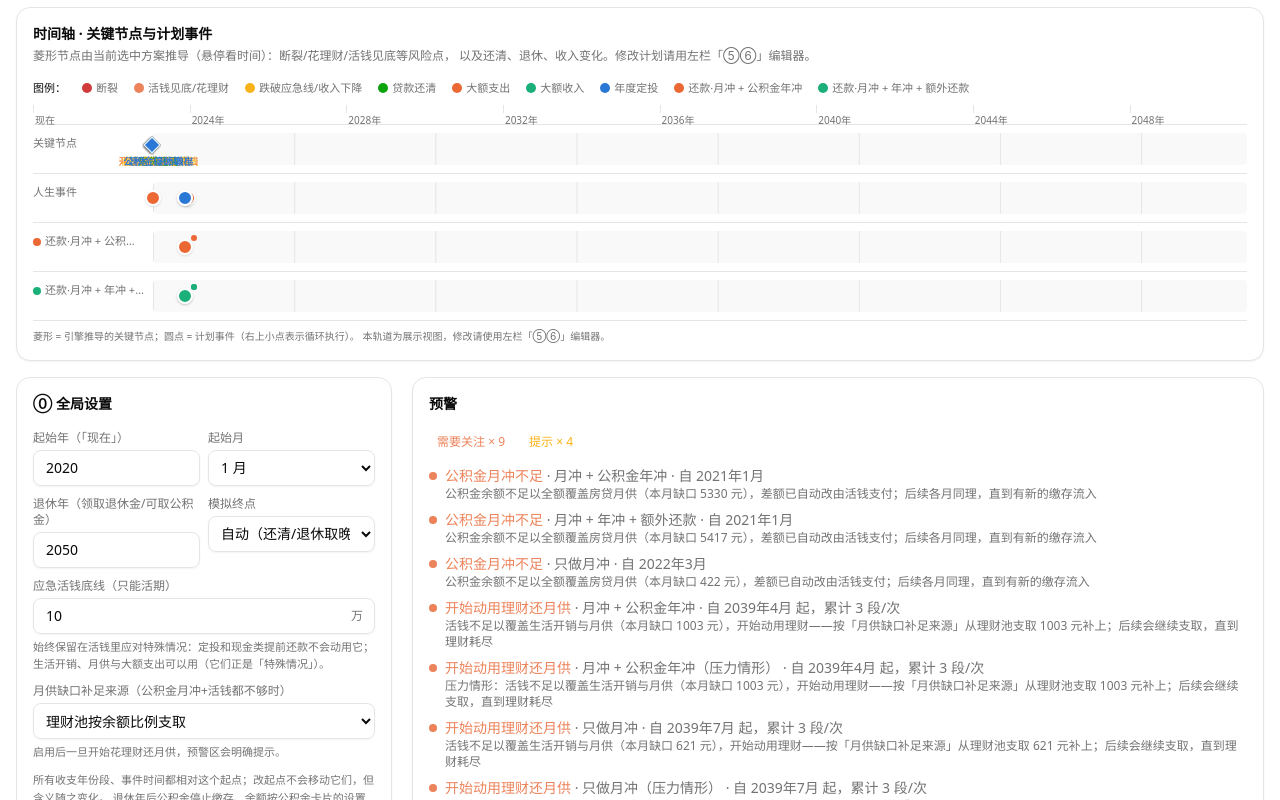
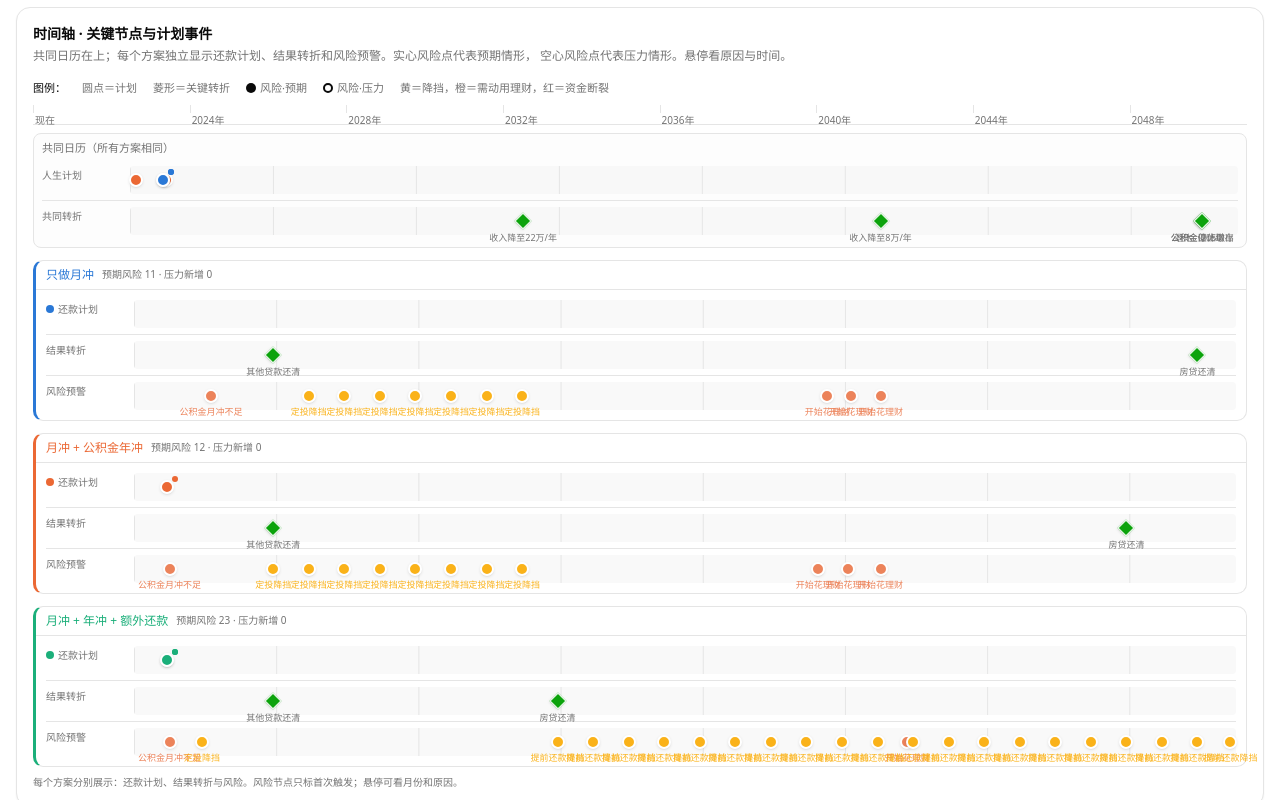
Before and after one commit to rccoder/Should-I-PrePay, a React (Vite) app: page / in a window 1280 px wide. Shown: the part 880-1680 px from the top of the page. Built offline with nearby package versions, Linux system fonts and the light colour scheme.

Commit message:
feat: unify warnings into scenario timelines

```diff
--- a/src/components/timeline/TimelineEditor.tsx
+++ b/src/components/timeline/TimelineEditor.tsx
@@ -1,14 +1,9 @@
+import { useMemo } from 'react'
 import { useAppStore } from '@/store/useAppStore'
-import { SCENARIO_COLORS } from '@/config/chart-theme'
+import { SCENARIO_COLORS, STATUS_COLORS } from '@/config/chart-theme'
 import { formatMoney, monthIndexToLabel } from '@/lib/format'
-import type { Milestone } from '@/engine/milestones'
-
-/**
- * 统一时间轴（纯展示）：
- * - 「关键节点」轨道：引擎推导的里程碑（活钱见底/开始花理财/断裂/还清/退休/收入断崖）
- * - 人生事件与各方案还款段的计划位置
- * 不支持拖拽编辑——修改请在左栏对应编辑器中进行。
- */
+import { deriveMilestones, type Milestone } from '@/engine/milestones'
+import type { AnalysisResult, ScenarioDef, Warning, WarningKind } from '@/engine/types'
 
 const LIFE_META = {
   'big-expense': { label: '大额支出', color: 'var(--chart-slot-2)' },
@@ -16,80 +11,65 @@ const LIFE_META = {
   invest: { label: '年度定投', color: 'var(--chart-slot-1)' },
 } as const
 
-const TONE_COLOR = {
-  danger: 'var(--status-danger)',
-  severe: 'var(--status-severe)',
-  warn: 'var(--status-warn)',
-  good: 'var(--status-good)',
-  info: 'var(--chart-slot-1)',
-} as const
+const RISK_META: Record<WarningKind, { label: string; color: string }> = {
+  broken: { label: '资金断裂', color: STATUS_COLORS.danger },
+  'stress-broken': { label: '资金断裂', color: STATUS_COLORS.danger },
+  'offset-shortfall': { label: '公积金月冲不足', color: STATUS_COLORS.severe },
+  'monthly-topup': { label: '开始花理财', color: STATUS_COLORS.severe },
+  'prepay-shortfall': { label: '提前还款降挡', color: STATUS_COLORS.warn },
+  'invest-shortfall': { label: '定投降挡', color: STATUS_COLORS.warn },
+  'expense-shortfall': { label: '大额支出不足', color: STATUS_COLORS.severe },
+}
 
-export function TimelineEditor({
-  horizon,
-  milestones,
-}: {
-  horizon: number
-  milestones: Milestone[]
-}) {
-  const startYear = useAppStore((s) => s.global.startYear)
-  const startMonth = useAppStore((s) => s.global.startMonth)
+const isCommonMilestone = (milestone: Milestone) =>
+  milestone.label.startsWith('收入降至') ||
+  milestone.label.startsWith('公积金') ||
+  milestone.label.startsWith('退休')
+
+/** 多方案时间轴：共享日历在上，每个方案一个大轨道，内部再分计划 / 转折 / 风险。 */
+export function TimelineEditor({ horizon, result }: { horizon: number; result: AnalysisResult }) {
+  const global = useAppStore((s) => s.global)
   const lifeEvents = useAppStore((s) => s.lifeEvents)
   const scenarios = useAppStore((s) => s.scenarios)
+  const activeScenarioId = useAppStore((s) => s.activeScenarioId)
+  const setActiveScenario = useAppStore((s) => s.setActiveScenario)
+  const fund = useAppStore((s) => s.fund)
+  const loans = useAppStore((s) => s.loans)
+  const incomes = useAppStore((s) => s.incomes)
+  const { startYear, startMonth } = global
 
-  // 年份刻度：约 8~10 个均匀标签
+  const allMilestones = useMemo(() => {
+    const options = { global, fund, loans, incomes }
+    return Object.fromEntries(scenarios.map((scenario) => {
+      const outcome = result.outcomes[scenario.id]
+      return [scenario.id, outcome ? deriveMilestones(outcome, options) : []]
+    })) as Record<string, Milestone[]>
+  }, [result, scenarios, global, fund, loans, incomes])
+
+  const commonMilestones = allMilestones[result.baselineId]?.filter(isCommonMilestone) ?? []
   const totalYears = Math.ceil(horizon / 12)
   const stepYears = Math.max(1, Math.ceil(totalYears / 8))
-  const ticks: Array<{ year: number; pct: number }> = []
-  for (let y = 0; y <= totalYears; y += stepYears) {
-    ticks.push({ year: y, pct: ((y * 12) / horizon) * 100 })
-  }
-  // 轨道背景网格线（与刻度对齐）
+  const ticks = Array.from({ length: Math.floor(totalYears / stepYears) + 1 }, (_, i) => {
+    const year = i * stepYears
+    return { year, pct: ((year * 12) / horizon) * 100 }
+  })
   const gridStyle = {
     backgroundImage: 'linear-gradient(to right, var(--border) 1px, transparent 1px)',
     backgroundSize: `${((stepYears * 12) / horizon) * 100}% 100%`,
   }
-
-  const prepayScenarios = scenarios.filter((x) => !x.isBaseline)
-
-  const eventTitle = (label: string, amount: number, m: number) =>
-    `${label} · ${formatMoney(amount)} · ${monthIndexToLabel(m, startYear, startMonth)}`
+  const pointTitle = (label: string, m: number, detail?: string) =>
+    `${label} · ${monthIndexToLabel(m, startYear, startMonth)}${detail ? `\n${detail}` : ''}`
 
   return (
     <div className="select-none">
-      {/* 图例 */}
       <div className="mb-2 flex flex-wrap items-center gap-x-4 gap-y-1 text-[11px] text-muted-foreground">
         <span className="font-medium text-foreground">图例：</span>
-        <span className="inline-flex items-center gap-1">
-          <span aria-hidden className="inline-block h-2.5 w-2.5 rounded-full" style={{ backgroundColor: 'var(--status-danger)' }} />
-          断裂
-        </span>
-        <span className="inline-flex items-center gap-1">
-          <span aria-hidden className="inline-block h-2.5 w-2.5 rounded-full" style={{ backgroundColor: 'var(--status-severe)' }} />
-          活钱见底/花理财
-        </span>
-        <span className="inline-flex items-center gap-1">
-          <span aria-hidden className="inline-block h-2.5 w-2.5 rounded-full" style={{ backgroundColor: 'var(--status-warn)' }} />
-          跌破应急线/收入下降
-        </span>
-        <span className="inline-flex items-center gap-1">
-          <span aria-hidden className="inline-block h-2.5 w-2.5 rounded-full" style={{ backgroundColor: 'var(--status-good)' }} />
-          贷款还清
-        </span>
-        {Object.entries(LIFE_META).map(([key, meta]) => (
-          <span key={key} className="inline-flex items-center gap-1">
-            <span aria-hidden className="inline-block h-2.5 w-2.5 rounded-full" style={{ backgroundColor: meta.color }} />
-            {meta.label}
-          </span>
-        ))}
-        {prepayScenarios.map((sc) => (
-          <span key={sc.id} className="inline-flex items-center gap-1">
-            <span aria-hidden className="inline-block h-2.5 w-2.5 rounded-full" style={{ backgroundColor: SCENARIO_COLORS[sc.colorSlot] }} />
-            还款·{sc.name}
-          </span>
-        ))}
+        <span>圆点＝计划</span><span>菱形＝关键转折</span>
+        <span className="inline-flex items-center gap-1"><i className="h-2.5 w-2.5 rounded-full bg-foreground" />风险·预期</span>
+        <span className="inline-flex items-center gap-1"><i className="h-2.5 w-2.5 rounded-full border-2 border-foreground" />风险·压力</span>
+        <span>黄＝降挡，橙＝需动用理财，红＝资金断裂</span>
       </div>
 
-      {/* 年份刻度轴 */}
       <div className="relative h-5 border-b">
         {ticks.map(({ year, pct }) => (
           <div key={year} className="absolute top-0 h-full" style={{ left: `${pct}%` }}>
@@ -101,156 +81,93 @@ export function TimelineEditor({
         ))}
       </div>
 
-      {/* 关键节点轨道（引擎推导，随参数实时变化） */}
-      <TrackRow label="关键节点" gridStyle={gridStyle}>
-        {milestones.map((ms, i) => (
-          <span
-            key={`${ms.label}-${i}`}
-            className="group absolute top-0 z-10 -translate-x-1/2"
-            style={{ left: `${Math.min(99.5, Math.max(0.5), (ms.m / horizon) * 100)}%` }}
-            title={`${ms.label} · ${monthIndexToLabel(ms.m, startYear, startMonth)}`}
-          >
-            <span
-              className="block h-3 w-3 -translate-x-1/2 translate-y-[6px] rotate-45 border border-background shadow"
-              style={{ backgroundColor: TONE_COLOR[ms.tone] }}
-            />
-            <span
-              className="pointer-events-none absolute left-1/2 top-[22px] max-w-[9rem] -translate-x-1/2 truncate whitespace-nowrap text-[10px] leading-tight"
-              style={{ color: TONE_COLOR[ms.tone] }}
-            >
-              {ms.label}
-            </span>
-          </span>
-        ))}
-        {milestones.length === 0 && (
-          <span className="absolute inset-y-0 left-2 flex items-center text-[10px] text-muted-foreground/60">
-            当前配置下无风险节点
-          </span>
-        )}
-      </TrackRow>
+      <div className="mt-2 rounded-md border bg-muted/25 px-2 py-1.5">
+        <p className="mb-1 text-[11px] font-medium text-muted-foreground">共同日历（所有方案相同）</p>
+        <TrackRow label="人生计划" gridStyle={gridStyle}>
+          {lifeEvents.map((event) => (
+            <PlanMarker key={event.id} m={event.monthIndex} horizon={horizon} color={LIFE_META[event.type].color}
+              title={pointTitle(event.type === 'invest' ? `每年定投（${event.monthOfYear}月）` : event.label, event.monthIndex, formatMoney(event.amount))}
+              repeatable={event.type === 'invest'} />
+          ))}
+        </TrackRow>
+        <TrackRow label="共同转折" gridStyle={gridStyle}>
+          {commonMilestones.map((milestone, index) => (
+            <MilestoneMarker key={`${milestone.label}-${index}`} m={milestone.m} horizon={horizon} label={milestone.label}
+              title={pointTitle(milestone.label, milestone.m)} />
+          ))}
+        </TrackRow>
+      </div>
 
-      {/* 人生事件轨道 */}
-      <TrackRow label="人生事件" gridStyle={gridStyle}>
-        {lifeEvents.map((ev) => (
-          <StaticMarker
-            key={ev.id}
-            pct={(ev.monthIndex / horizon) * 100}
-            color={LIFE_META[ev.type].color}
-            repeatable={false}
-            title={eventTitle(
-              ev.type === 'invest' ? `每年定投(${ev.monthOfYear}月)` : ev.label,
-              ev.amount,
-              ev.monthIndex,
-            )}
-          />
-        ))}
-        {lifeEvents.length === 0 && (
-          <EmptyHint text="左栏「⑤ 人生大事」里的事件会显示在这里" />
-        )}
-      </TrackRow>
-
-      {/* 各方案的提前还款轨道 */}
-      {prepayScenarios.map((sc) => (
-        <TrackRow
-          key={sc.id}
-          label={`还款·${sc.name}`}
-          dotColor={SCENARIO_COLORS[sc.colorSlot]}
-          gridStyle={gridStyle}
-        >
-          {sc.events.map((ev) => (
-            <StaticMarker
-              key={ev.id}
-              pct={(ev.monthIndex / horizon) * 100}
-              color={SCENARIO_COLORS[sc.colorSlot]}
-              repeatable={Boolean(ev.repeat)}
-              title={eventTitle(
-                `提前还款${ev.effect === 'shorten-term' ? '(缩期限)' : '(减月供)'}`,
-                ev.amount,
-                ev.monthIndex,
-              )}
-            />
-          ))}
-          {sc.events.length === 0 && (
-            <EmptyHint text={`在左栏「⑥」为「${sc.name}」编排后显示在这里`} />
-          )}
-        </TrackRow>
-      ))}
-
-      {/* 循环段说明 */}
-      <p className="mt-2 text-[10px] text-muted-foreground">
-        菱形 = 引擎推导的关键节点；圆点 = 计划事件（右上小点表示循环执行）。
-        本轨道为展示视图，修改请使用左栏「⑤⑥」编辑器。
-      </p>
+      <div className="mt-3 space-y-3">
+        {scenarios.map((scenario) => {
+          const outcome = result.outcomes[scenario.id]
+          return <ScenarioLane key={scenario.id} scenario={scenario} horizon={horizon} gridStyle={gridStyle}
+            milestones={(allMilestones[scenario.id] ?? []).filter((m) => !isCommonMilestone(m))}
+            baseWarnings={outcome?.base.warnings ?? []} stressWarnings={outcome?.stress.warnings ?? []} pointTitle={pointTitle}
+            active={activeScenarioId === scenario.id}
+            onSelect={() => setActiveScenario(activeScenarioId === scenario.id ? null : scenario.id)} />
+        })}
+      </div>
+      <p className="mt-2 text-[10px] text-muted-foreground">每个方案分别展示：还款计划、结果转折与风险。风险节点只标首次触发；悬停可看月份和原因。</p>
     </div>
   )
 }
 
-function TrackRow({
-  label,
-  dotColor,
-  gridStyle,
-  children,
-}: {
-  label: string
-  dotColor?: string
-  gridStyle?: React.CSSProperties
-  children: React.ReactNode
+function ScenarioLane({ scenario, horizon, gridStyle, milestones, baseWarnings, stressWarnings, pointTitle, active, onSelect }: {
+  scenario: ScenarioDef; horizon: number; gridStyle: React.CSSProperties; milestones: Milestone[]
+  baseWarnings: Warning[]; stressWarnings: Warning[]; pointTitle: (label: string, m: number, detail?: string) => string
+  active: boolean; onSelect: () => void
 }) {
-  return (
-    <div className="flex items-start gap-2 border-b py-2 last:border-b-0">
-      <span className="w-28 shrink-0 pt-0.5 truncate text-[11px] text-muted-foreground">
-        {dotColor && (
-          <span
-            aria-hidden
-            className="mr-1 inline-block h-2 w-2 rounded-full align-middle"
-            style={{ backgroundColor: dotColor }}
-          />
-        )}
-        {label}
-      </span>
-      <div className="relative h-8 flex-1 rounded bg-muted/60" style={gridStyle}>
-        {children}
-      </div>
+  const color = SCENARIO_COLORS[scenario.colorSlot]
+  const stressOnly = stressWarnings.filter((warning) => !baseWarnings.some((base) => base.kind === warning.kind && base.m === warning.m))
+  return <section
+    className={`cursor-pointer rounded-lg border transition-colors hover:bg-accent/30 ${active ? 'bg-accent/40 ring-1 ring-foreground/15' : ''}`}
+    style={{ borderLeftWidth: 3, borderLeftColor: color }}
+    role="button"
+    tabIndex={0}
+    aria-pressed={active}
+    title="点击选中该方案，供结论与盈亏平衡分析使用"
+    onClick={onSelect}
+    onKeyDown={(event) => {
+      if (event.key === 'Enter' || event.key === ' ') {
+        event.preventDefault()
+        onSelect()
+      }
+    }}
+  >
+    <div className="flex flex-wrap items-center gap-x-2 gap-y-1 border-b px-2.5 py-1.5 text-xs">
+      <span className="font-medium" style={{ color }}>{scenario.name}</span>
+      <span className="text-[10px] text-muted-foreground">预期风险 {baseWarnings.length} · 压力新增 {stressOnly.length}</span>
     </div>
-  )
+    <div className="px-2.5 py-1">
+      <TrackRow label="还款计划" dotColor={color} gridStyle={gridStyle}>
+        {scenario.events.map((event) => <PlanMarker key={event.id} m={event.monthIndex} horizon={horizon} color={color} repeatable={Boolean(event.repeat)}
+          title={pointTitle(event.source === 'fund' ? '公积金年冲' : '额外提前还款', event.monthIndex, event.amount < 0 ? '使用公积金账户全部余额' : formatMoney(event.amount))} />)}
+      </TrackRow>
+      <TrackRow label="结果转折" gridStyle={gridStyle}>
+        {milestones.filter((m) => m.tone === 'good').map((milestone, index) => <MilestoneMarker key={`${milestone.label}-${index}`} m={milestone.m} horizon={horizon} label={milestone.label} title={pointTitle(milestone.label, milestone.m)} />)}
+      </TrackRow>
+      <TrackRow label="风险预警" gridStyle={gridStyle}>
+        {baseWarnings.map((warning, index) => <RiskMarker key={`base-${warning.kind}-${index}`} warning={warning} horizon={horizon} title={pointTitle(RISK_META[warning.kind].label, warning.m, warning.detail)} />)}
+        {stressOnly.map((warning, index) => <RiskMarker key={`stress-${warning.kind}-${index}`} warning={warning} horizon={horizon} stress title={pointTitle(`压力：${RISK_META[warning.kind].label}`, warning.m, warning.detail)} />)}
+        {baseWarnings.length === 0 && stressOnly.length === 0 && <EmptyHint text="预期与压力情形均未触发风险" />}
+      </TrackRow>
+    </div>
+  </section>
 }
 
-function StaticMarker({
-  pct,
-  color,
-  title,
-  repeatable,
-}: {
-  pct: number
-  color: string
-  title: string
-  repeatable?: boolean
-}) {
-  return (
-    <span
-      title={`${title}${repeatable ? ' · 循环' : ''}`}
-      aria-label={title}
-      className="group absolute top-1/2 z-10 -translate-x-1/2 -translate-y-1/2"
-      style={{ left: `${Math.min(100, Math.max(0, pct))}%` }}
-    >
-      <span
-        className="block h-4 w-4 rounded-full border-2 border-background shadow"
-        style={{ backgroundColor: color }}
-      />
-      {repeatable && (
-        <span
-          className="absolute -right-1 -top-1 block h-1.5 w-1.5 rounded-full"
-          style={{ backgroundColor: color }}
-        />
-      )}
-    </span>
-  )
+function TrackRow({ label, dotColor, gridStyle, children }: { label: string; dotColor?: string; gridStyle: React.CSSProperties; children: React.ReactNode }) {
+  return <div className="flex items-start gap-2 border-b py-1.5 last:border-b-0"><span className="w-20 shrink-0 pt-0.5 text-[10px] text-muted-foreground">{dotColor && <i className="mr-1 inline-block h-2 w-2 rounded-full" style={{ backgroundColor: dotColor }} />}{label}</span><div className="relative h-7 flex-1 rounded bg-muted/60" style={gridStyle}>{children}</div></div>
 }
-
-function EmptyHint({ text }: { text: string }) {
-  return (
-    <span className="absolute inset-y-0 left-2 flex items-center text-[10px] text-muted-foreground/60">
-      {text}
-    </span>
-  )
+function pct(m: number, horizon: number) { return `${Math.min(99.5, Math.max(0.5, (m / horizon) * 100))}%` }
+function PlanMarker({ m, horizon, color, title, repeatable }: { m: number; horizon: number; color: string; title: string; repeatable?: boolean }) {
+  return <span title={title} aria-label={title} className="absolute top-1/2 z-10 -translate-x-1/2 -translate-y-1/2 cursor-help" style={{ left: pct(m, horizon) }}><i className="block h-3.5 w-3.5 rounded-full border-2 border-background shadow" style={{ backgroundColor: color }} />{repeatable && <i className="absolute -right-1 -top-1 block h-1.5 w-1.5 rounded-full" style={{ backgroundColor: color }} />}</span>
 }
+function MilestoneMarker({ m, horizon, label, title }: { m: number; horizon: number; label: string; title: string }) {
+  return <span title={title} aria-label={title} className="absolute top-1/2 z-10 -translate-x-1/2 -translate-y-1/2 cursor-help" style={{ left: pct(m, horizon) }}><i className="block h-3 w-3 rotate-45 border border-background shadow" style={{ backgroundColor: STATUS_COLORS.good }} /><span className="absolute left-1/2 top-4 max-w-20 -translate-x-1/2 truncate whitespace-nowrap text-[9px] text-muted-foreground">{label}</span></span>
+}
+function RiskMarker({ warning, horizon, stress, title }: { warning: Warning; horizon: number; stress?: boolean; title: string }) {
+  const meta = RISK_META[warning.kind]
+  return <span title={title} aria-label={title} className="absolute top-1/2 z-10 -translate-x-1/2 -translate-y-1/2 cursor-help" style={{ left: pct(warning.m, horizon) }}><i className={`block h-3.5 w-3.5 rounded-full shadow ${stress ? 'border-2 bg-background' : 'border-2 border-background'}`} style={{ borderColor: stress ? meta.color : undefined, backgroundColor: stress ? undefined : meta.color }} /><span className="absolute left-1/2 top-4 max-w-24 -translate-x-1/2 truncate whitespace-nowrap text-[9px]" style={{ color: meta.color }}>{meta.label}</span></span>
+}
+function EmptyHint({ text }: { text: string }) { return <span className="absolute inset-y-0 left-2 flex items-center text-[10px] text-muted-foreground/60">{text}</span> }
--- a/src/pages/DashboardPage.tsx
+++ b/src/pages/DashboardPage.tsx
@@ -1,7 +1,6 @@
 import { useMemo } from 'react'
 import { useAppStore } from '@/store/useAppStore'
 import { useExportImport } from '@/hooks/useExportImport'
-import { deriveMilestones } from '@/engine/milestones'
 import { TimelineEditor } from '@/components/timeline/TimelineEditor'
 import { useAnalysis } from '@/hooks/useAnalysis'
 import { Button } from '@/components/ui/button'
@@ -22,7 +21,6 @@ import { ScenarioBar } from '@/components/results/ScenarioBar'
 import { MetricTiles } from '@/components/results/MetricTiles'
 import { PeaceScoreCard } from '@/components/results/PeaceScoreCard'
 import { VerdictCard } from '@/components/results/VerdictCard'
-import { WarningsPanel } from '@/components/results/WarningsPanel'
 import { NetWorthChart } from '@/components/charts/NetWorthChart'
 import { LoanBalanceChart } from '@/components/charts/LoanBalanceChart'
 import { LiquidityChart } from '@/components/charts/LiquidityChart'
@@ -65,21 +63,6 @@ export function DashboardPage() {
     if (total <= 0) return 0
     return pools.reduce((a, p) => a + p.expectedAnnualReturn * p.initialBalance, 0) / total
   }, [pools])
-
-  // 时间轴关键节点：取聚焦方案（与盈亏平衡/结论卡一致），缺省基准
-  const milestones = useMemo(() => {
-    const focused =
-      (activeScenarioId && result.outcomes[activeScenarioId]) ||
-      Object.values(result.outcomes).find((o) => o.scenarioId !== result.baselineId) ||
-      result.outcomes[result.baselineId]
-    if (!focused) return []
-    return deriveMilestones(focused, {
-      global,
-      fund: useAppStore.getState().fund,
-      loans: useAppStore.getState().loans,
-      incomes: useAppStore.getState().incomes,
-    })
-  }, [result, activeScenarioId, global])
 
   return (
     <div className="min-h-screen">
@@ -192,12 +175,12 @@ export function DashboardPage() {
             <CardHeader>
               <CardTitle className="text-sm">时间轴 · 关键节点与计划事件</CardTitle>
               <p className="text-xs text-muted-foreground">
-                菱形节点由当前选中方案推导（悬停看时间）：断裂/花理财/活钱见底等风险点，
-                以及还清、退休、收入变化。修改计划请用左栏「⑤⑥」编辑器。
+                共同日历在上；每个方案独立显示还款计划、结果转折和风险预警。实心风险点代表预期情形，
+                空心风险点代表压力情形。悬停看原因与时间。
               </p>
             </CardHeader>
             <CardContent>
-              <TimelineEditor horizon={result.horizonMonths} milestones={milestones} />
+              <TimelineEditor horizon={result.horizonMonths} result={result} />
             </CardContent>
           </Card>
         </section>
@@ -265,19 +248,6 @@ export function DashboardPage() {
 
           {/* 右侧：图表区 */}
           <div className="space-y-4">
-            <Card>
-              <CardHeader>
-                <CardTitle className="text-sm">预警</CardTitle>
-              </CardHeader>
-              <CardContent>
-                <WarningsPanel
-                  result={result}
-                  scenarios={scenarios}
-                  startYear={global.startYear}
-                  startMonth={global.startMonth}
-                />
-              </CardContent>
-            </Card>
             <Card>
               <CardHeader>
                 <CardTitle className="text-sm">流动资产（活钱+理财）</CardTitle>
```
Also changed, not shown: 1 other file (tests, documents, lock files or other folders).
